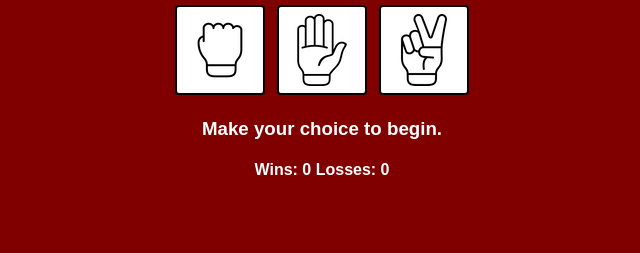
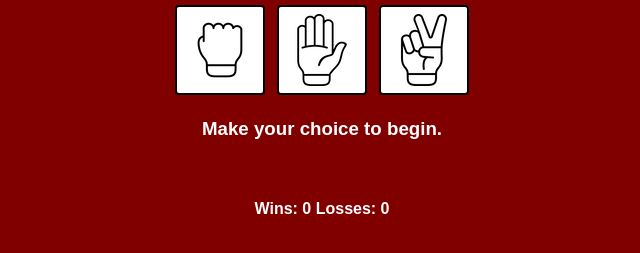
Before and after one commit to naturalnick/rock-paper-scissors, a plain HTML site: page index.html in a window 1280 px wide. Shown: the part 79-332 px from the top of the page, without its empty margins (318-958 px from the left). Drawn offline with Linux system fonts and the light colour scheme.

Commit message:
edit positioning

```diff
--- a/index.html
+++ b/index.html
@@ -13,8 +13,9 @@
   <button id="paper" type="button" class="paper-btn btn"></button>
   <button id="scissors" type="button" class="scissors-btn btn"></button>
   <h3 id="result">Make your choice to begin.</h3>
-  <h4 id="choices"></h4>
+  <h4 id="choices"><br></h4>
   <p>Wins: <span id="wins">0</span> Losses: <span id="losses">0</span></p>
+
   <script src="index.js"></script>
 </body>
 
```
